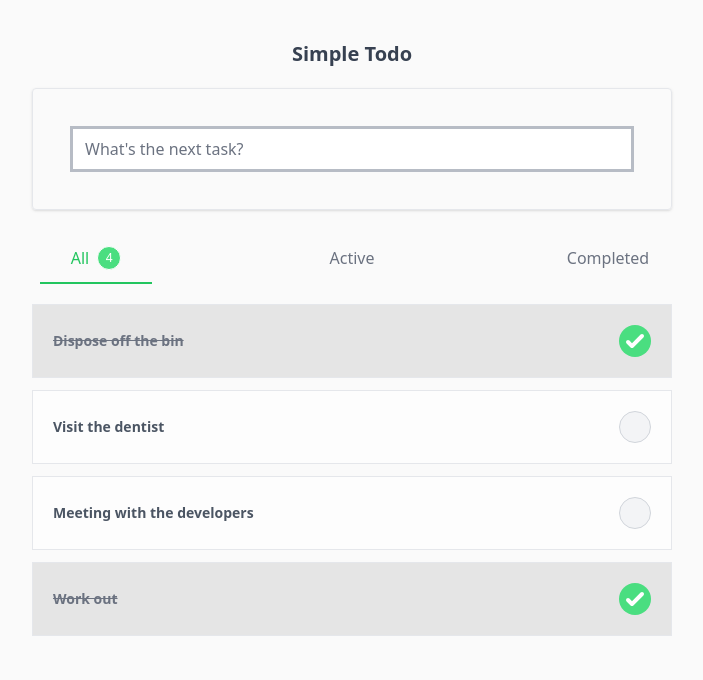
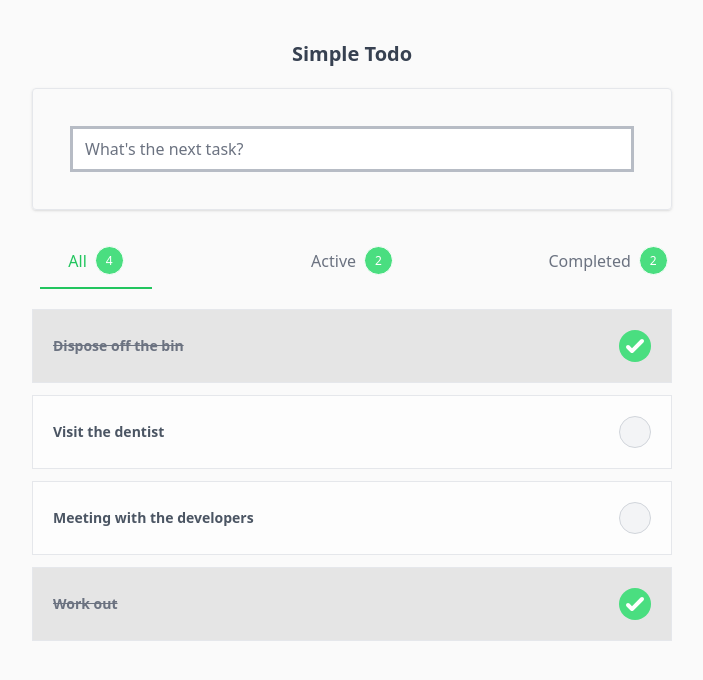
Before and after one commit to tobidosumu/simple-todo, a SvelteKit app: page / in a window 1280 px wide. Shown: the top 680 px of the page, without its empty margins (288-991 px from the left). Built offline with nearby package versions, Linux system fonts and the light colour scheme.

Commit message:
can now filter active and completed todos

```diff
--- a/src/app.css
+++ b/src/app.css
@@ -9,7 +9,7 @@ body {
     @apply flex justify-center items-center text-base font-medium space-x-2 px-4 py-3 w-28 border-b-2 border-transparent hover:text-green-600;
 }
 .circleBadge {
-    @apply w-6 h-6 flex justify-center text-xs items-center text-center border border-white bg-green-400 text-white rounded-full;
+    @apply px-[10px] py-[0.35rem] flex justify-center text-xs items-center text-center border border-white bg-green-400 text-white rounded-full;
 }
 .activeTab {
     @apply border-b-2 border-green-500 text-green-500;
--- a/src/components/AddTodoForm.svelte
+++ b/src/components/AddTodoForm.svelte
@@ -1,5 +1,5 @@
 <script lang="ts">
-	import type { TodoTypeSet } from '../components/todo';
+	import type { TodoTypeSet } from '../todo';
 	import { createEventDispatcher } from 'svelte';
 
 	let dispatcher = createEventDispatcher();
--- a/src/components/CompletedTodos.svelte
+++ /dev/null
@@ -1,7 +0,0 @@
-<script lang="ts">
-
-</script>
-
-<div class="">
-    Completed todos
-</div>
--- a/src/components/AllTodos.svelte
+++ b/src/components/Todos.svelte
@@ -1,8 +1,8 @@
 <script lang="ts">
-	import type { TodoTypeSet } from "./todo";
+	import type { TodoTypeSet } from "../todo";
 
-	export let todos: TodoTypeSet[];
-	export let toggleComplete: any;
+    export let todos: TodoTypeSet[];
+	export let eachTodo: any;
 </script>
 
 <div>
@@ -12,7 +12,7 @@
 				<p class="text-sm font-semibold">{todo.task}</p>
 				<div>
 					<input
-						on:change={() => toggleComplete(todo)}
+						on:change={() => eachTodo(todo)}
 						checked={todo.isCompleted}
 						class="bg-gray-100 border-gray-300 text-green-400 hover:cursor-pointer focus:ring-green-200 w-8 h-8 rounded-full"
 						type="checkbox"
--- a/src/components/ActiveTodos.svelte
+++ b/src/components/TodosFilters.svelte
@@ -3,5 +3,5 @@
 </script>
 
 <div class="">
-    <p>Active todos</p>
+
 </div>
--- a/src/routes/+page.svelte
+++ b/src/routes/+page.svelte
@@ -1,10 +1,8 @@
 <script lang="ts">
-	import type { TodoTypeSet } from '../components/todo';
+	import type { FilterTodoTypes, TodoTypeSet } from '../todo';
 	import AddTodoForm from '../components/AddTodoForm.svelte';
 	import Tabs from '../shared/tabs.svelte';
-	import AllTodos from '../components/AllTodos.svelte';
-	import ActiveTodos from '../components/ActiveTodos.svelte';
-	import CompletedTodos from '../components/CompletedTodos.svelte';
+	import Todos from '../components/Todos.svelte';
 
 	let todos: TodoTypeSet[] = [
 		{
@@ -29,12 +27,13 @@
 		}
 	];
 
+	// add new todo
 	const addNewTodo = (e: any) => {
 		const newTodo = e.detail;
 		todos = [newTodo, ...todos];
 	};
 
-	const toggleComplete = (todo: TodoTypeSet): void => {
+	const eachTodo = (todo: TodoTypeSet): void => {
 		todos = todos.map((item) => {
 			if (item.id === todo.id) {
 				return {
@@ -52,7 +51,20 @@
 
 	// count total number of todos
 	let countAllTodos: number;
+	let activeTodos: number;
+
+	// reactive values
 	$: countAllTodos = todos.length;
+	$: activeTodos = todos.filter((todo) => !todo.isCompleted).length;
+	$: completedTodos = todos.filter((todo) => todo.isCompleted).length;
+
+	// Filter out completed todos
+	$: filteredTodos =
+		activeTab === 'Completed'
+			? todos.filter((todo) => todo.isCompleted)
+			: activeTab === 'Active'
+			? todos.filter((todo) => !todo.isCompleted)
+			: todos;
 
 	const tabChange = (e: any) => {
 		activeTab = e.detail;
@@ -63,13 +75,13 @@
 	<AddTodoForm on:addNewTodo={addNewTodo} />
 	<div class="w-[95%] md:w-[70%] lg:w-[50%] mt-1">
 		<div class="my-3 sticky top-0 z-50">
-			<Tabs on:tabChange={tabChange} {activeTab} {tabs} {countAllTodos} />
+			<Tabs on:tabChange={tabChange} {activeTab} {tabs} {countAllTodos} {activeTodos} {completedTodos} />
 			{#if activeTab === 'All'}
-				<AllTodos {todos} {toggleComplete} />
+				<Todos {todos} {eachTodo} />
 			{:else if activeTab === 'Active'}
-				<ActiveTodos />
+				<Todos todos={filteredTodos} {eachTodo} />
 			{:else if activeTab === 'Completed'}
-				<CompletedTodos />
+				<Todos todos={filteredTodos} {eachTodo} />
 			{/if}
 		</div>
 	</div>
--- a/src/shared/tabs.svelte
+++ b/src/shared/tabs.svelte
@@ -1,10 +1,12 @@
 <script lang="ts">
-    import { createEventDispatcher } from "svelte";
-    let dispatcher = createEventDispatcher();
+	import { createEventDispatcher } from 'svelte';
+	let dispatcher = createEventDispatcher();
 
 	export let tabs: string[];
 	export let activeTab: string;
 	export let countAllTodos: number;
+	export let activeTodos: number;
+	export let completedTodos: number;
 </script>
 
 <div class="">
@@ -15,6 +17,10 @@
 					<span>{tab}</span>
 					{#if tab === 'All'}
 						<span class="circleBadge">{countAllTodos}</span>
+					{:else if tab === 'Active'}
+						<span class="circleBadge">{activeTodos}</span>
+					{:else if tab === 'Completed'}
+						<span class="circleBadge">{completedTodos}</span>
 					{/if}
 				</button>
 			</li>
--- a/src/components/todo.ts
+++ b/src/todo.ts
@@ -3,3 +3,5 @@ export interface TodoTypeSet {
     task: string;
     isCompleted: boolean
 }
+
+export type FilterTodoTypes = 'all' | 'active' | 'completed';
```
